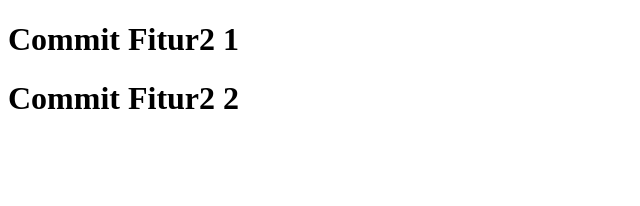
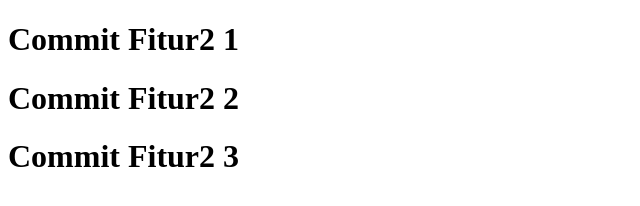
Before and after one commit to anggipermana1/last-training, a plain HTML site: page index.html in a window 1280 px wide. Shown: the whole page, without its empty margins (0-640 px from the left). Drawn offline with Linux system fonts and the light colour scheme.

Commit message:
commit fitur2 3

```diff
--- a/index.html
+++ b/index.html
@@ -9,5 +9,6 @@
   <body>
     <h1>Commit Fitur2 1</h1>
     <h1>Commit Fitur2 2</h1>
+    <h1>Commit Fitur2 3</h1>
   </body>
 </html>
```
